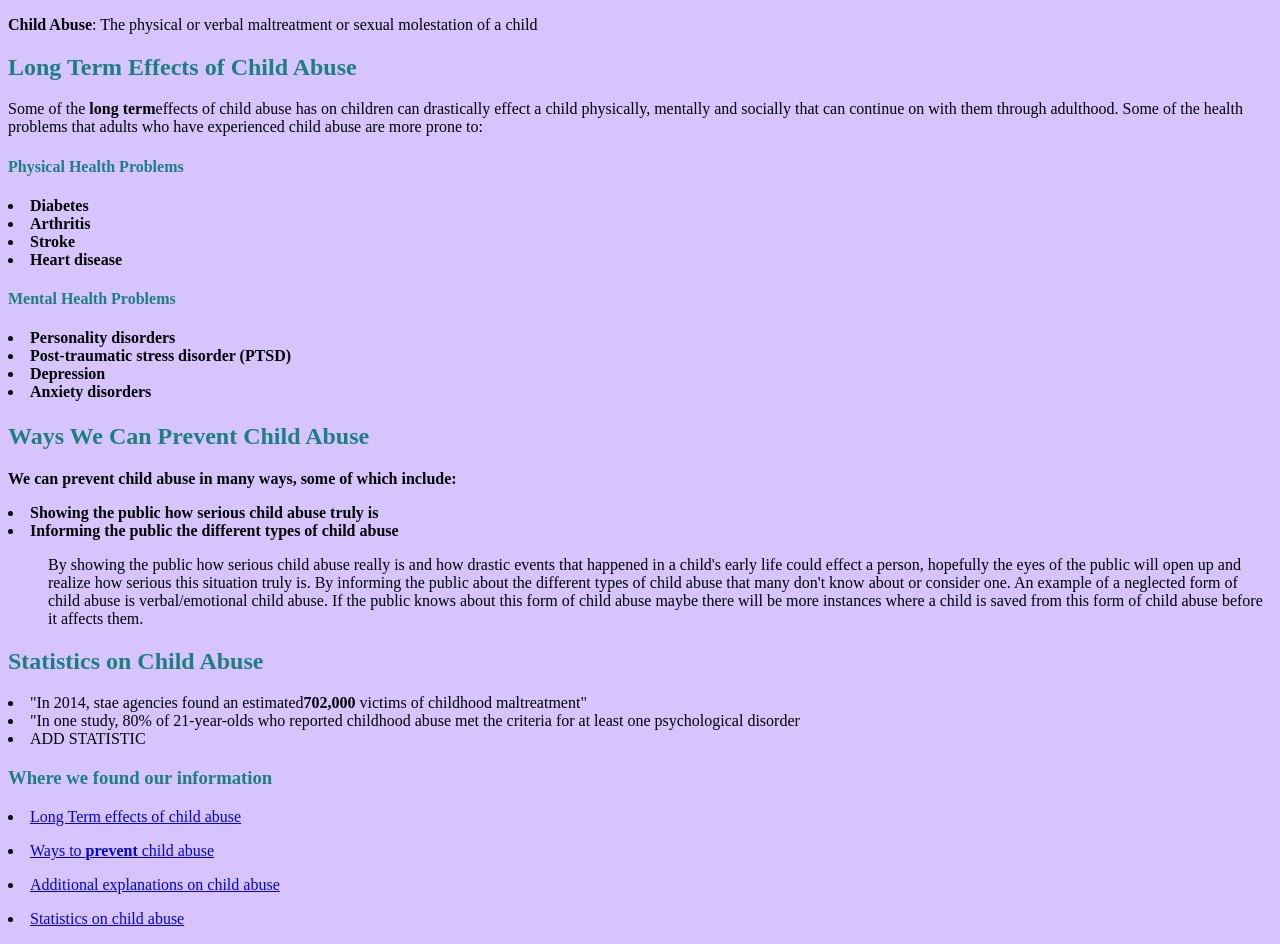
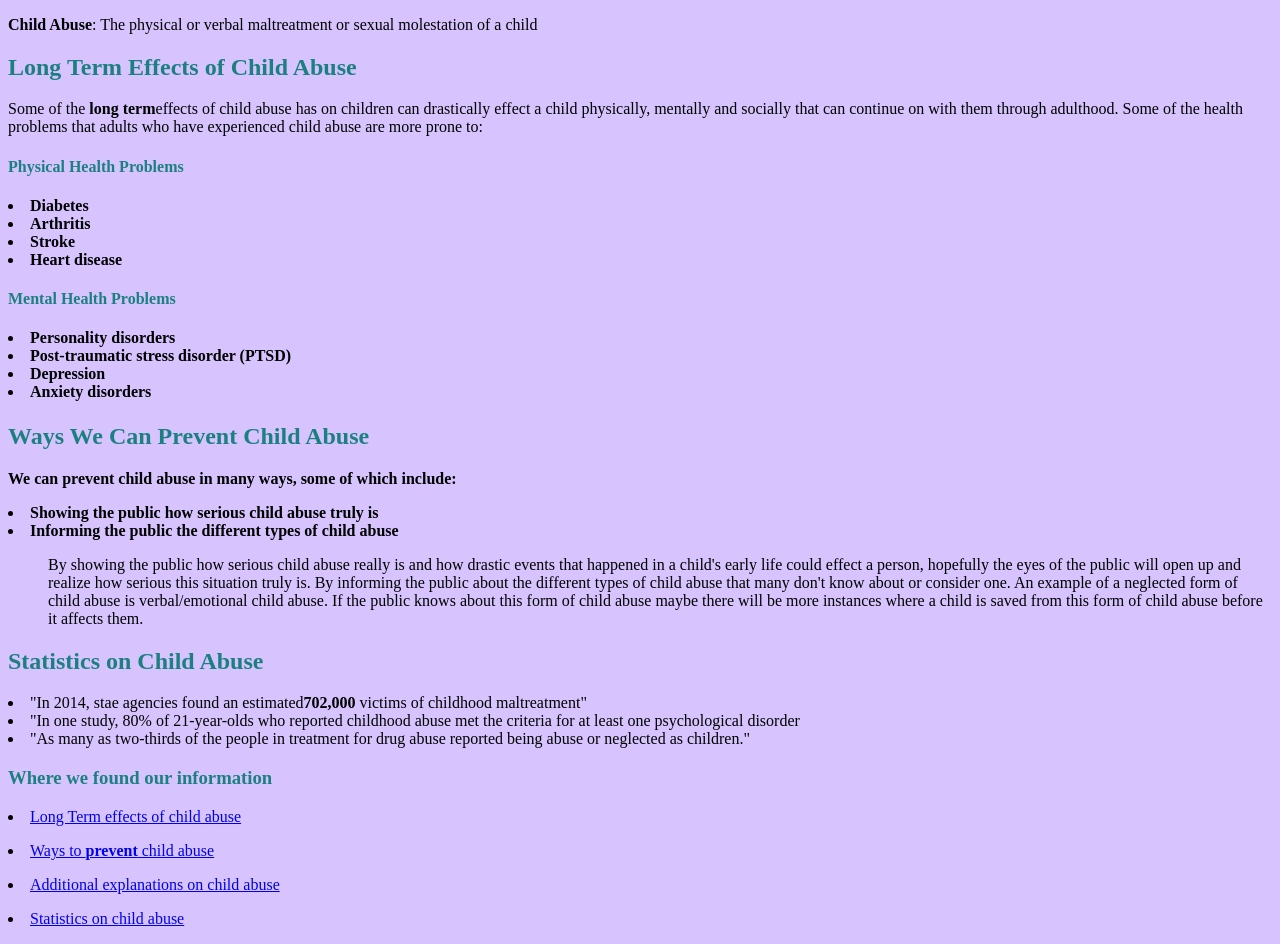
Before and after one commit to jennym7907/check, a plain HTML site: page index.html in a window 1280 px wide. Shown: the part 105-1049 px from the top of the page. Drawn offline with Linux system fonts and the light colour scheme.

Commit message:
Update index.html

```diff
--- a/index.html
+++ b/index.html
@@ -45,7 +45,7 @@
 
   <li>"In 2014, stae agencies found an estimated<b>702,000</b> victims of childhood maltreatment"</li>
   <li>"In one study, 80% of 21-year-olds who reported childhood abuse met the criteria for at least one psychological disorder</li>
-  <li>ADD STATISTIC</li>
+  <li>"As many as two-thirds of the people in treatment for drug abuse reported being abuse or neglected as children."</li>
 
 
   <h3>Where we found our information</h3>
```
